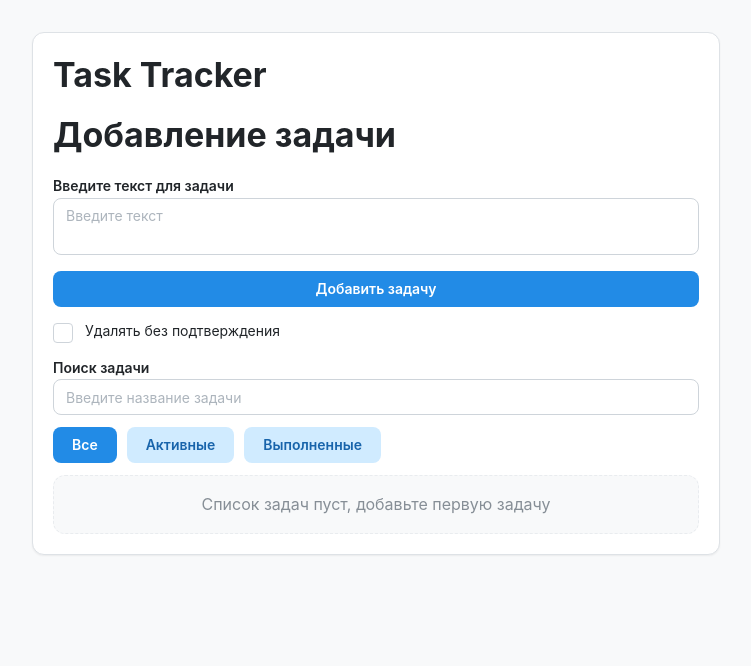
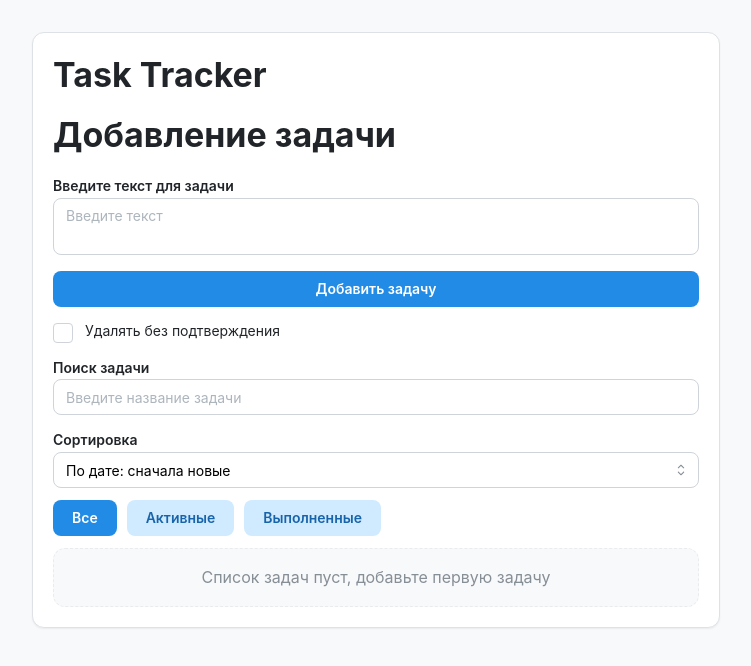
Before and after one commit to Idzu/Task-tracker, a React (Vite) app: page / in a window 1280 px wide. Shown: the top 666 px of the page, without its empty margins (264-1015 px from the left). Built offline with nearby package versions, Linux system fonts and the light colour scheme.

Commit message:
new: сортировка по дате и по названию

```diff
--- a/src/components/TaskList/TaskList.tsx
+++ b/src/components/TaskList/TaskList.tsx
@@ -1,9 +1,9 @@
 import { notifications } from '@mantine/notifications';
-import { Button, Checkbox, Group, Stack, Text } from '@mantine/core';
+import { Button, Checkbox, Group, Select, Stack, Text } from '@mantine/core';
 import { useState } from 'react';
 import { useAppDispatch, useAppSelector } from '../../app/hooks';
 import { deleteTask, toggleTaskCompleted, updateTaskTitle } from '../../features/tasks/tasksSlice';
-import type { TaskFilter } from '../../types/Filters';
+import type { TaskFilter, TaskSort } from '../../types/Filters';
 import { TaskItem } from '../TaskItem/TaskItem';
 import { TaskSearch } from '../TaskSearch/TaskSearch';
 import styles from './TaskList.module.scss';
@@ -13,6 +13,7 @@ export const TaskList = () => {
   const [deleteWithoutConfirm, setDeleteWithoutConfirm] = useState(false);
   const [filter, setFilter] = useState<TaskFilter>('all');
   const [search, setSearch] = useState('');
+  const [sort, setSort] = useState<TaskSort>('dateDesc');
   const dispatch = useAppDispatch();
   const tasks = useAppSelector((state) => state.tasks.tasks);
 
@@ -75,6 +76,23 @@ export const TaskList = () => {
     return true;
   });
 
+  // Сортировка задач
+  const sortedTasks = [...filteredTasks].sort((a, b) => {
+    if (sort === 'dateAsc') {
+      return new Date(a.createdAt).getTime() - new Date(b.createdAt).getTime();
+    }
+
+    if (sort === 'titleAsc') {
+      return a.title.localeCompare(b.title, 'ru');
+    }
+
+    if (sort === 'titleDesc') {
+      return b.title.localeCompare(a.title, 'ru');
+    }
+
+    return new Date(b.createdAt).getTime() - new Date(a.createdAt).getTime();
+  });
+
   // Текст для пустого списка
   const emptyText = search.trim()
     ? 'По вашему запросу задачи не найдены'
@@ -85,7 +103,7 @@ export const TaskList = () => {
         : 'Список задач пуст, добавьте первую задачу';
 
   // Список задач
-  const items = filteredTasks.map((task) => (
+  const items = sortedTasks.map((task) => (
     <TaskItem
       key={task.id}
       id={task.id}
@@ -119,6 +137,22 @@ export const TaskList = () => {
 
       <TaskSearch value={search} onChange={setSearch} />
 
+      <Select
+        value={sort}
+        onChange={(value) => {
+          if (value) {
+            setSort(value as TaskSort);
+          }
+        }}
+        label="Сортировка"
+        data={[
+          { value: 'dateDesc', label: 'По дате: сначала новые' },
+          { value: 'dateAsc', label: 'По дате: сначала старые' },
+          { value: 'titleAsc', label: 'По названию: А-Я' },
+          { value: 'titleDesc', label: 'По названию: Я-А' },
+        ]}
+      />
+
       <Group gap="xs">
         <Button variant={filter === 'all' ? 'filled' : 'light'} onClick={() => setFilter('all')}>
           Все
```
